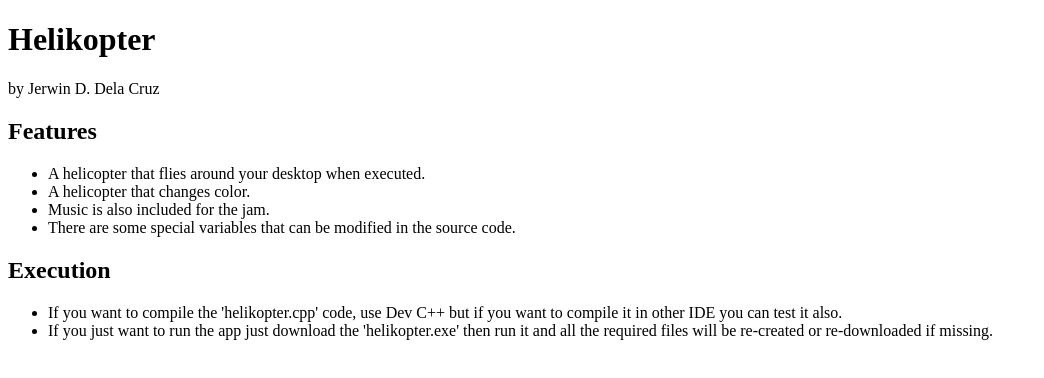
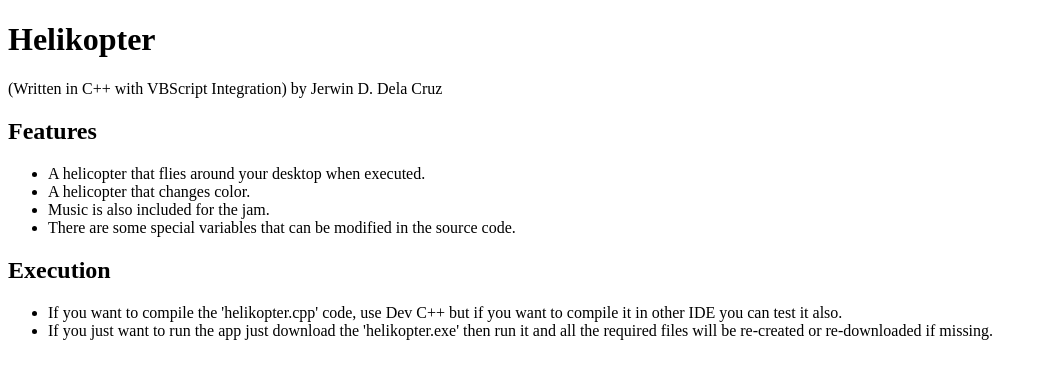
Before and after one commit to jerwinkdc/helikopter, a plain HTML site: page index.html in a window 1280 px wide. Shown: the whole page, without its empty margins (0-1044 px from the left). Drawn offline with Linux system fonts and the light colour scheme.

Commit message:
helikopter

```diff
--- a/index.html
+++ b/index.html
@@ -9,7 +9,7 @@
 <body>
 
     <h1 id="helikopter">Helikopter</h1>
-    <p>by Jerwin D. Dela Cruz</p>
+    <p>(Written in C++ with VBScript Integration) by Jerwin D. Dela Cruz</p>
 
 
     <h2 id="features">Features</h2>
```
